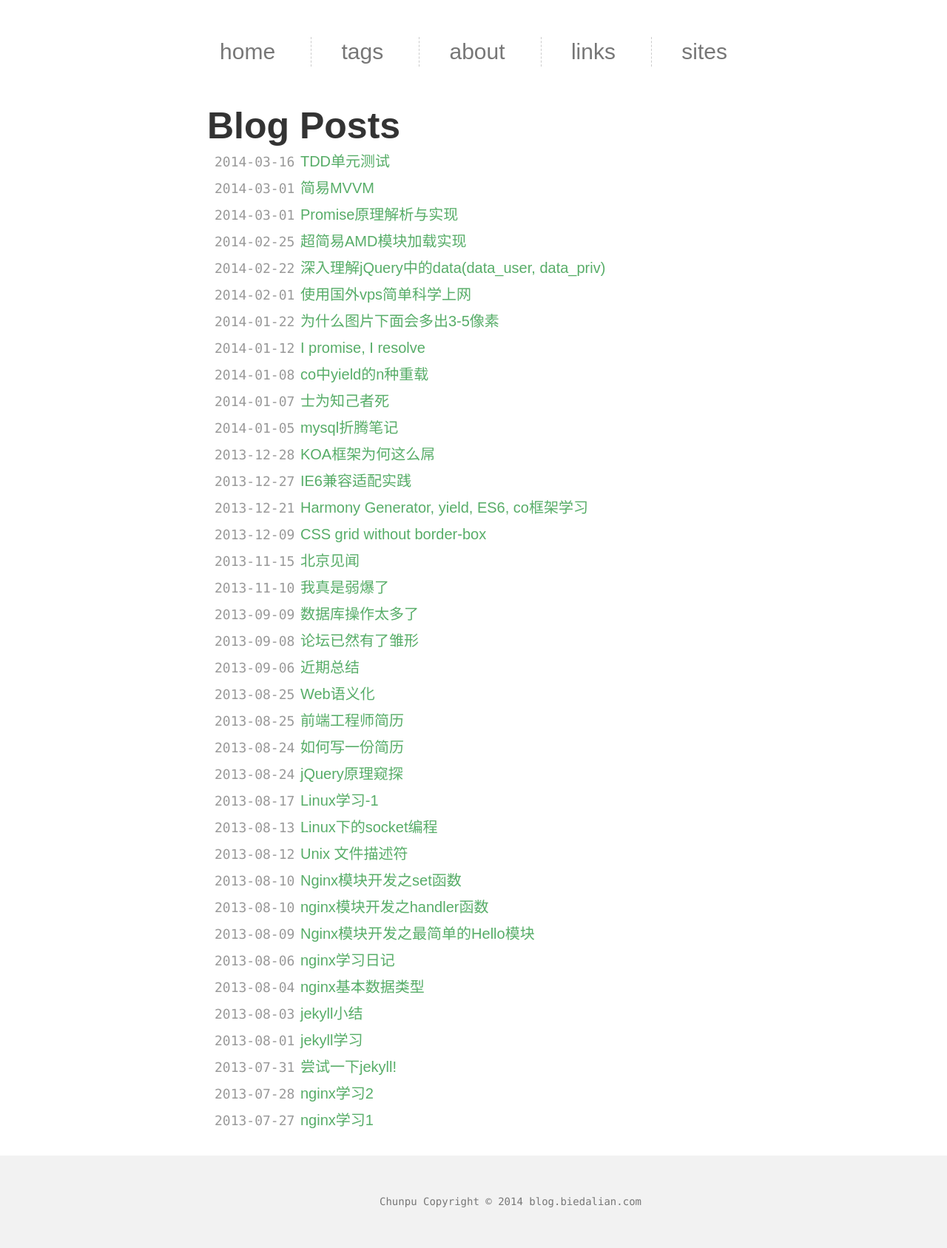
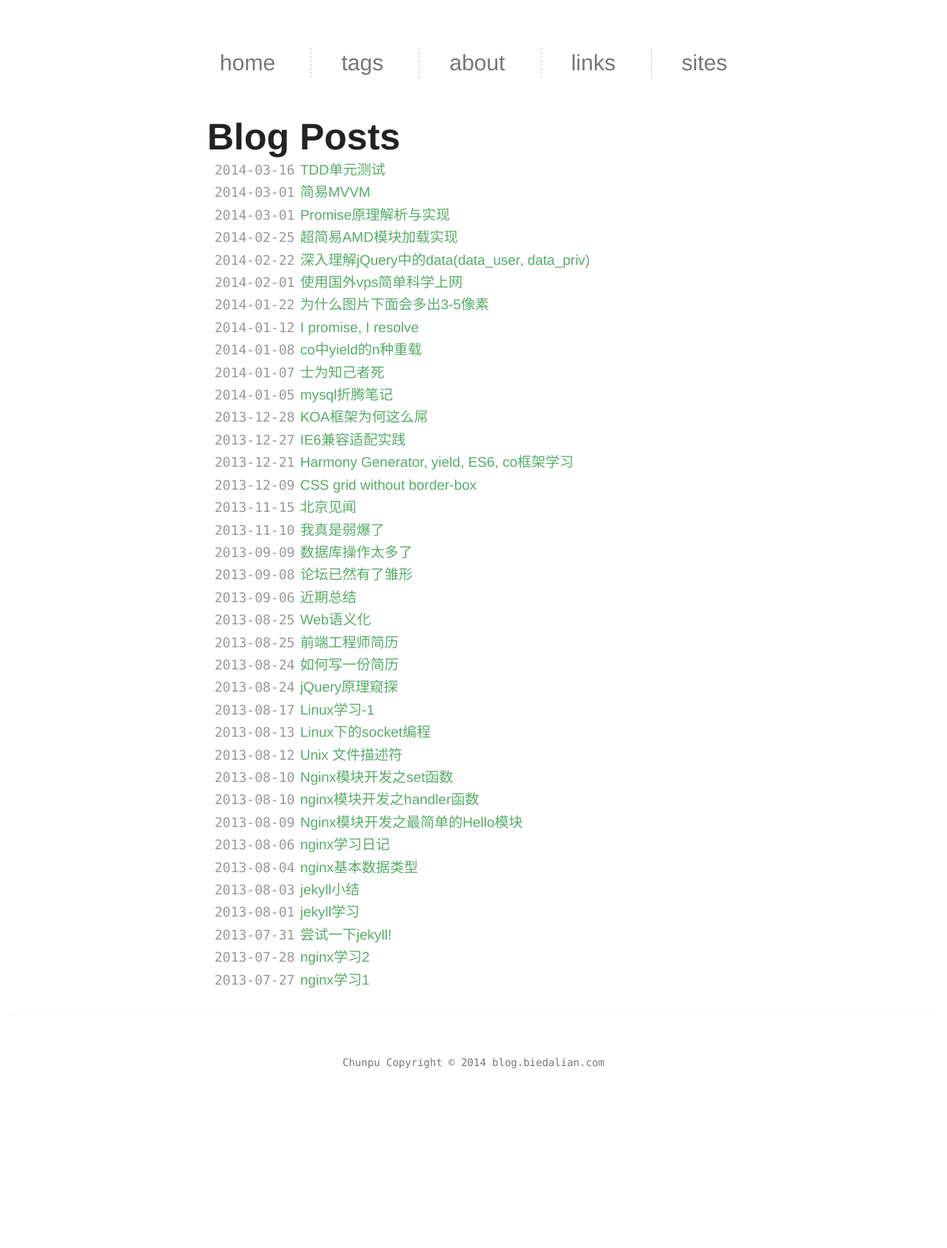
Before and after one commit to chunpu/blog, a Jekyll site: the page built from index.html, in a window 1280 px wide. Shown: the whole page at 74% size. Built offline with Jekyll 4.4.1, drawn with Linux system fonts in a browser that asks for light colours; Markdown is read by kramdown in place of the engine named in the settings; after the commit the page ends 1501 px from its top, so only the background shows below that.

Commit message:
fuck css

```diff
--- a/css/reset.css
+++ b/css/reset.css
@@ -18,10 +18,11 @@ a {
 /* reset */
 
 body {
-  color: #333;
-  font-family: Arial, 微软雅黑;
-  line-height: 1.8;
-  font-size: 20px;
+  color: #222;
+  font-family: Helvetica, 宋体, STHeiti STXihei, Microsoft JhengHei, Microsoft YaHei, Tohoma, Arial;
+  font-size: 19px;
+  padding: 15px 15px 0;
+  line-height: 1.6em;
 }
 
 header, footer {
@@ -43,14 +44,24 @@ header li {
 @media (max-width: 850px){
   header li {
     display: block;
-    border-left: 0;
-    text-align: left;
+    float: left;
+    margin: 10px;
+    padding: 10px;
+    border: 0;
   }
-  main {
-    margin: auto 30px;
-    padding: 0 30px;
+  header a {
+    color: #aaa;
+  }
+  header {
+    padding: 0;
+  }
+  header:after {
+    display: table;
+    content: '';
+    clear: both;
   }
 }
+
 
 header ul :first-child {
   border-left: 0;
@@ -76,6 +87,10 @@ h1 {
   line-height: 60px;
 }
 
+h2 {
+  line-height: 50px;
+}
+
 .inner {
   width: 100%;
   max-width: 700px;
@@ -86,6 +101,10 @@ time {
   font-size: 18px;
   color: #999;
   font-family: Consolas;
+}
+
+article {
+  word-break: break-all;
 }
 
 article h3:before {
@@ -99,7 +118,6 @@ article h3:before {
 
 article p {
   margin: 15px 0;
-  letter-spacing: 1px;
 }
 
 code {
@@ -137,8 +155,8 @@ p code {
 blockquote {
   border-left: 3px solid #57ad68;
   padding-left: 20px;
-  font-size: 17px;
-  color: #444;
+  font-size: 18px;
+  color: #666;
 }
 
 article a {
@@ -152,9 +170,8 @@ a:hover {
 
 footer {
   margin-top: 30px;
-  background-color: #f2f2f2;
   color: #777;
   font-size: 14px;
   font-family: Consolas;
-  width: 100%;
+  border-top: 1px solid #eee;
 }
```
